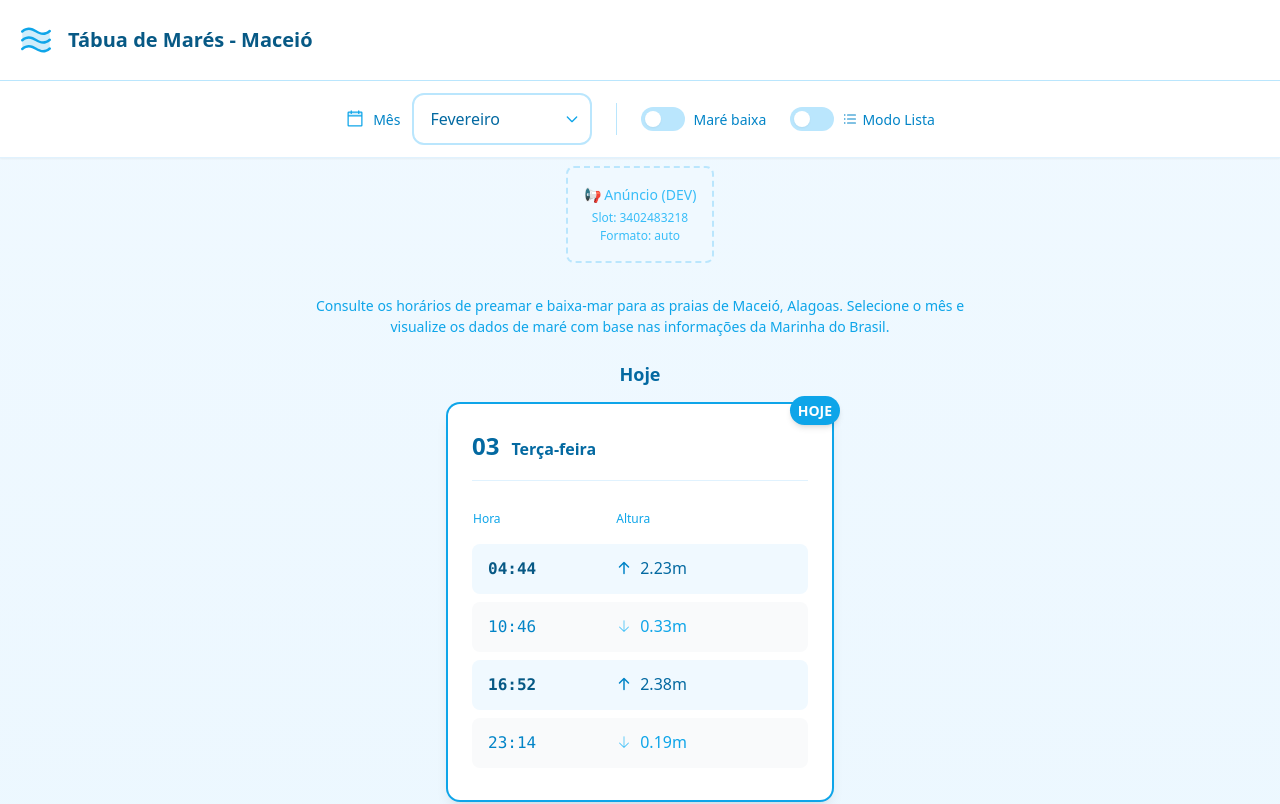
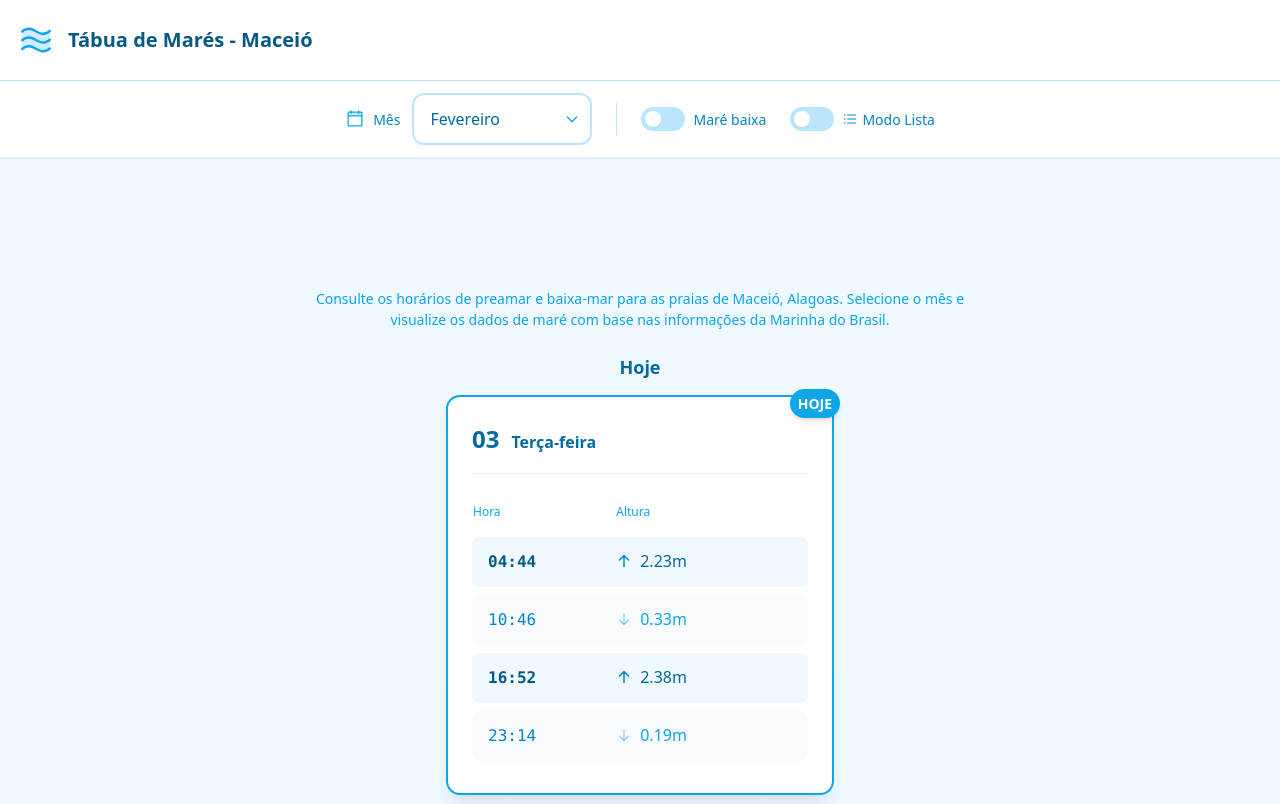
Before and after one commit to celosauro/tabuademares.maceio.br, a React (Vite) app: page / in a window 1280 px wide. Shown: the top 804 px of the page. Built offline with nearby package versions, Linux system fonts and the light colour scheme.

Commit message:
Fix adBanner

```diff
--- a/src/components/AdBanner.tsx
+++ b/src/components/AdBanner.tsx
@@ -64,15 +64,33 @@ export function AdBanner({
       return;
     }
 
-    // Verifica se o SDK do AdSense está disponível
-    try {
-      if (window.adsbygoogle && adRef.current) {
-        window.adsbygoogle.push({});
-        setIsLoaded(true);
+    // Aguarda layout estar completo antes de inicializar
+    let attempts = 0;
+    const maxAttempts = 10;
+
+    const tryInit = () => {
+      attempts++;
+
+      if (!adRef.current) return;
+
+      // Verifica se o elemento tem dimensões válidas
+      const { offsetWidth } = adRef.current;
+
+      if (offsetWidth > 0 && window.adsbygoogle) {
+        try {
+          window.adsbygoogle.push({});
+          setIsLoaded(true);
+        } catch (error) {
+          console.warn('AdSense: erro ao carregar anúncio', error);
+        }
+      } else if (attempts < maxAttempts) {
+        // Tenta novamente no próximo frame
+        requestAnimationFrame(tryInit);
       }
-    } catch (error) {
-      console.warn('AdSense: erro ao carregar anúncio', error);
-    }
+    };
+
+    // Inicia após o primeiro paint
+    requestAnimationFrame(tryInit);
   }, [isVisible, isLoaded]);
 
   // Classes de altura mínima para evitar layout shift
@@ -83,43 +101,19 @@ export function AdBanner({
     rectangle: 'min-h-[250px]',
   };
 
-  // Placeholder para ambiente de desenvolvimento
-  if (import.meta.env.DEV) {
-    return (
-      <div
-        ref={adRef}
-        className={`
-          ${heightClasses[format]}
-          bg-tide-50 border-2 border-dashed border-tide-200
-          rounded-lg flex items-center justify-center
-          text-tide-400 text-fluid-sm
-          ${className}
-        `}
-        role="region"
-        aria-label="Espaço para anúncio"
-      >
-        <div className="text-center p-4">
-          <p className="font-medium">📢 Anúncio (DEV)</p>
-          <p className="text-fluid-xs mt-1">Slot: {slot}</p>
-          <p className="text-fluid-xs">Formato: {format}</p>
-        </div>
-      </div>
-    );
-  }
-
   // Anúncio real em produção
   return (
     <div
       ref={adRef}
       className={`
         ${heightClasses[format]}
-        flex items-center justify-center
+        w-full
         ${className}
       `}
     >
       <ins
         className="adsbygoogle"
-        style={{ display: 'block' }}
+        style={{ display: 'block', width: '100%' }}
         data-ad-client={ADSENSE_CLIENT}
         data-ad-slot={slot}
         data-ad-format={format === 'auto' ? 'auto' : undefined}
```
